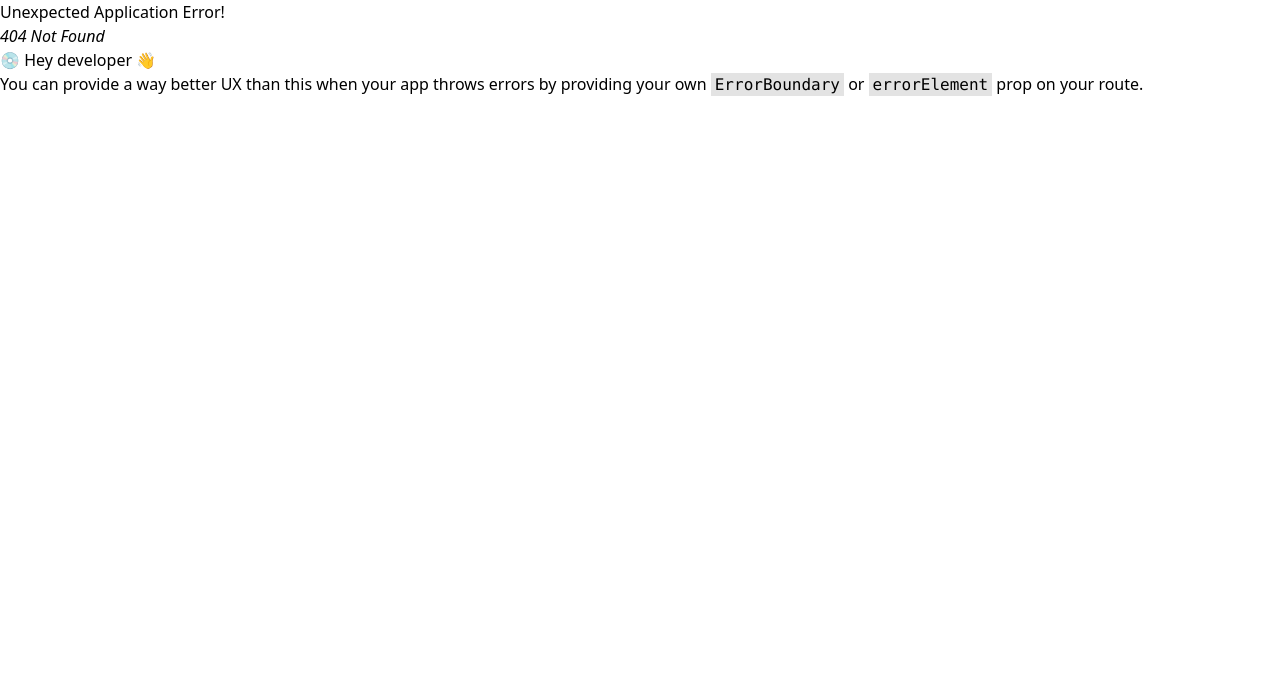
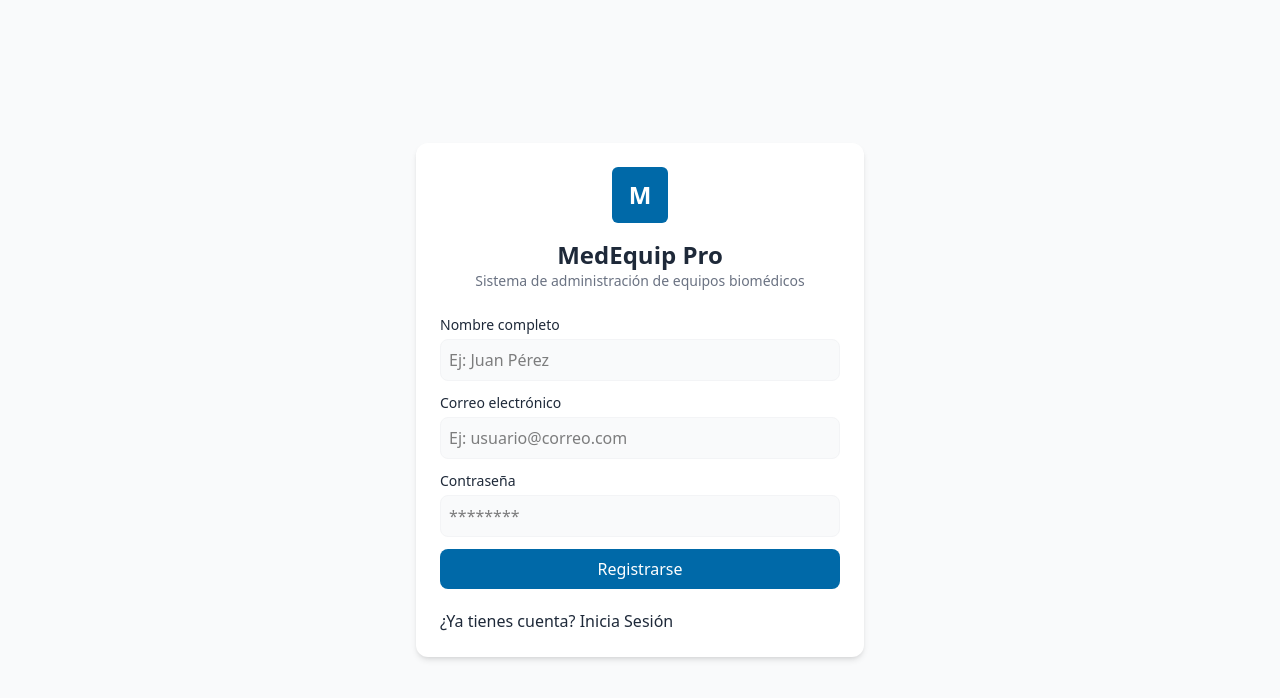
Before and after one commit to DavidMV97/MedEquip, a React (Vite) app: page /auth/register in a window 1280 px wide. Before the commit this address had no page. Shown: the top 698 px of the page. Built offline with nearby package versions, Linux system fonts and the light colour scheme.

Commit message:
Separating registration and login components

```diff
--- a/src/components/forms/LoginForm.tsx
+++ b/src/components/forms/LoginForm.tsx
@@ -1,4 +1,6 @@
+import { Link } from "react-router-dom";
 import DynamicForm, { type FieldConfig } from "../ui/DynamicForm";
+import LabelTitle from "../ui/LabelTitle";
 
 const LoginForm = () => {
     const fields: FieldConfig[] = [
@@ -6,6 +8,7 @@ const LoginForm = () => {
             name: "email",
             label: "Correo electrónico",
             type: "email",
+            placeholder: "Ej: usuario@correo.com",
             validation: {
                 required: "El correo es obligatorio",
                 pattern: {
@@ -18,6 +21,7 @@ const LoginForm = () => {
             name: "password",
             label: "Contraseña",
             type: "password",
+            placeholder: "********",
             validation: {
                 required: "La contraseña es obligatoria",
                 minLength: {
@@ -33,11 +37,17 @@ const LoginForm = () => {
     };
 
     return (
+        <div className="w-full max-w-md mx-auto bg-white p-6 rounded-xl shadow-md">
+            <LabelTitle />
             <DynamicForm
                 fields={fields}
                 onSubmit={handleSubmit}
                 submitLabel="Iniciar Sesión"
             />
+            <nav className='mt-5'>
+                <Link to="/auth/register" className="font-medium text-gray-800 hover:underline" >¿No tienes cuenta? Crea una </Link>
+            </nav>
+        </div>
     );
 };
 
--- a/src/components/forms/RegisterForm.tsx
+++ b/src/components/forms/RegisterForm.tsx
@@ -1,4 +1,6 @@
+import { Link } from "react-router-dom";
 import DynamicForm, { type FieldConfig } from "../ui/DynamicForm";
+import LabelTitle from "../ui/LabelTitle";
 
 const RegisterForm = () => {
     const fields: FieldConfig[] = [
@@ -6,11 +8,13 @@ const RegisterForm = () => {
             name: "name",
             label: "Nombre completo",
             type: "text",
+            placeholder: "Ej: Juan Pérez",
             validation: { required: "El nombre es obligatorio" },
         },
         {
             name: "email",
             label: "Correo electrónico",
+            placeholder: "Ej: usuario@correo.com",
             type: "email",
             validation: {
                 required: "El correo es obligatorio",
@@ -24,6 +28,7 @@ const RegisterForm = () => {
             name: "password",
             label: "Contraseña",
             type: "password",
+            placeholder: "********",
             validation: {
                 required: "La contraseña es obligatoria",
                 minLength: {
@@ -39,11 +44,18 @@ const RegisterForm = () => {
     };
 
     return (
+        <div className="w-full max-w-md mx-auto bg-white p-6 rounded-xl shadow-md">
+            <LabelTitle />
             <DynamicForm
                 fields={fields}
                 onSubmit={handleSubmit}
                 submitLabel="Registrarse"
             />
+            <nav className='mt-5'>
+                <Link to="/auth/login" className="font-medium text-gray-800 hover:underline"> ¿Ya tienes cuenta? Inicia Sesión </Link>
+            </nav>
+        </div>
+
     );
 };
 
--- a/src/components/ui/DynamicForm.tsx
+++ b/src/components/ui/DynamicForm.tsx
@@ -9,6 +9,7 @@ export interface FieldConfig {
   label: string;
   type: FieldType;
   options?: { label: string; value: string }[]; // Solo para selects
+  placeholder?: string;
   validation?: Record<string, any>;
 }
 
@@ -28,7 +29,6 @@ const DynamicForm: React.FC<DynamicFormProps> = ({ fields, onSubmit, submitLabel
   return (
     <form
       onSubmit={handleSubmit(onSubmit)}
-      className="max-w-md mx-auto bg-white p-6 rounded-xl shadow-md"
     >
       {fields.map((field) => (
         <FormField
@@ -36,13 +36,14 @@ const DynamicForm: React.FC<DynamicFormProps> = ({ fields, onSubmit, submitLabel
           label={field.label}
           type={field.type}
           registration={register(field.name, field.validation)}
+          placeholder={field.placeholder}
           error={errors[field.name]}
         />
       ))}
 
       <button
         type="submit"
-        className="w-full bg-blue-600 text-white py-2 rounded-lg hover:bg-blue-700 transition-colors"
+        className="w-full bg-sky-700 text-white py-2 rounded-lg hover:bg-sky-800 transition-colors cursor-pointer"
       >
         {submitLabel}
       </button>
--- a/src/components/ui/FormField.tsx
+++ b/src/components/ui/FormField.tsx
@@ -7,6 +7,7 @@ interface FormFieldProps {
     registration: UseFormRegisterReturn;
     error?: FieldError;
     options?: { label: string; value: string }[];
+    placeholder?: string;
 }
 
 const FormField: React.FC<FormFieldProps> = ({
@@ -15,24 +16,24 @@ const FormField: React.FC<FormFieldProps> = ({
     registration,
     error,
     options,
+    placeholder
 }) => {
     return (
-    <div className="mb-4">
-      <label className="block text-gray-700 font-medium mb-2">{label}</label>
+        <div className="mb-3">
+            <label className="block text-sm mb-1 text-gray-800 font-medium">{label}</label>
 
             {type === "textarea" ? (
                 <textarea
                     {...registration}
-          className={`w-full p-2 border rounded-lg focus:outline-none focus:ring-2 ${
-            error ? "border-red-500 focus:ring-red-400" : "border-gray-300 focus:ring-blue-400"
+                    placeholder={placeholder}
+                    className={`w-full p-2 border rounded-lg focus:outline-none focus:ring-2 bg-gray-50 ${error ? "border-red-500 focus:ring-red-400" : "border-gray-100 focus:ring-blue-400"
                         }`}
                     rows={4}
                 />
             ) : type === "select" ? (
                 <select
                     {...registration}
-          className={`w-full p-2 border rounded-lg focus:outline-none focus:ring-2 ${
-            error ? "border-red-500 focus:ring-red-400" : "border-gray-300 focus:ring-blue-400"
+                    className={`w-full p-2 border rounded-lg focus:outline-none focus:ring-2 bg-gray-50 ${error ? "border-red-500 focus:ring-red-400" : "border-gray-100 focus:ring-blue-400"
                         }`}
                 >
                     <option value="">Seleccionar...</option>
@@ -45,9 +46,9 @@ const FormField: React.FC<FormFieldProps> = ({
             ) : (
                 <input
                     type={type}
+                    placeholder={placeholder}
                     {...registration}
-          className={`w-full p-2 border rounded-lg focus:outline-none focus:ring-2 ${
-            error ? "border-red-500 focus:ring-red-400" : "border-gray-300 focus:ring-blue-400"
+                    className={`w-full p-2 border rounded-lg focus:outline-none focus:ring-2 bg-gray-50 ${error ? "border-red-500 focus:ring-red-400" : "border-gray-100 focus:ring-blue-400"
                         }`}
                 />
             )}
--- /dev/null
+++ b/src/components/ui/LabelTitle.tsx
@@ -0,0 +1,13 @@
+export default function Logo() {
+    return (
+        <div className="flex flex-col items-center mb-6">
+            <div className="bg-sky-700 text-white w-14 h-14 flex items-center justify-center rounded-md text-2xl font-bold">
+                M
+            </div>
+            <h1 className="mt-4 text-2xl font-bold text-gray-800">MedEquip Pro</h1>
+            <p className="text-gray-500 text-sm text-center">
+                Sistema de administración de equipos biomédicos
+            </p>
+        </div>
+    )
+}
--- a/src/layouts/AuthLayout.tsx
+++ b/src/layouts/AuthLayout.tsx
@@ -2,7 +2,7 @@ import { Outlet } from 'react-router-dom'
 
 export default function AuthLayout() {
   return (
-    <main className="bg-gray-50">
+    <main className="min-h-screen flex items-center justify-center bg-gray-50">
       <Outlet />
     </main>
   )
--- a/src/router.tsx
+++ b/src/router.tsx
@@ -3,6 +3,8 @@ import AuthLayout from "./layouts/AuthLayout";
 import Auth from "./views/Auth";
 import Dashboard from "./views/Dashboard";
 import Layout from "./layouts/Layout";
+import LoginForm from "./components/forms/LoginForm";
+import RegisterForm from "./components/forms/RegisterForm";
 
 const router = createBrowserRouter([
      {
@@ -17,7 +19,8 @@ const router = createBrowserRouter([
         path: "/auth",
         element: <AuthLayout />,
         children: [
-            {path: '/auth', element: <Auth />}
+            {path: '/auth/login', element: <LoginForm />},
+            {path: '/auth/register', element: <RegisterForm />}
         ]
     }
 ])
--- a/src/views/Auth.tsx
+++ b/src/views/Auth.tsx
@@ -1,7 +1,4 @@
 import { useState } from "react";
-import { useForm } from "react-hook-form";
-import { zodResolver } from "@hookform/resolvers/zod";
-import { loginSchema, registerSchema, type LoginSchema, type RegisterSchema } from "../validation/authSchemas";
 import RegisterForm from "../components/forms/RegisterForm";
 import LoginForm from "../components/forms/LoginForm";
 
@@ -13,15 +10,7 @@ export default function Auth() {
       <div className="bg-white w-full max-w-md p-8 rounded-xl shadow-md">
 
         {/* Logo */}
-        <div className="flex flex-col items-center mb-6">
-          <div className="bg-sky-700 text-white w-14 h-14 flex items-center justify-center rounded-md text-2xl font-bold">
-            M
-          </div>
-          <h1 className="mt-4 text-2xl font-bold text-gray-800">MedEquip Pro</h1>
-          <p className="text-gray-500 text-sm text-center">
-            Sistema de administración de equipos biomédicos
-          </p>
-        </div>
+
 
         {/* Tabs */}
         <div className="flex rounded-lg overflow-hidden mb-3 bg-gray-100 px-2.5 py-2.5 max-h-12 items-center">
```
Lines whose indentation alone changed are shown as unchanged.
